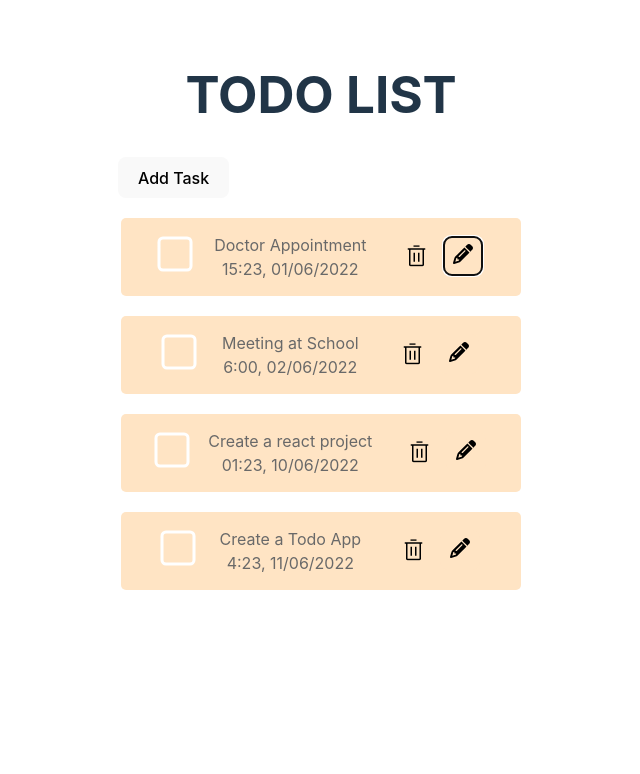
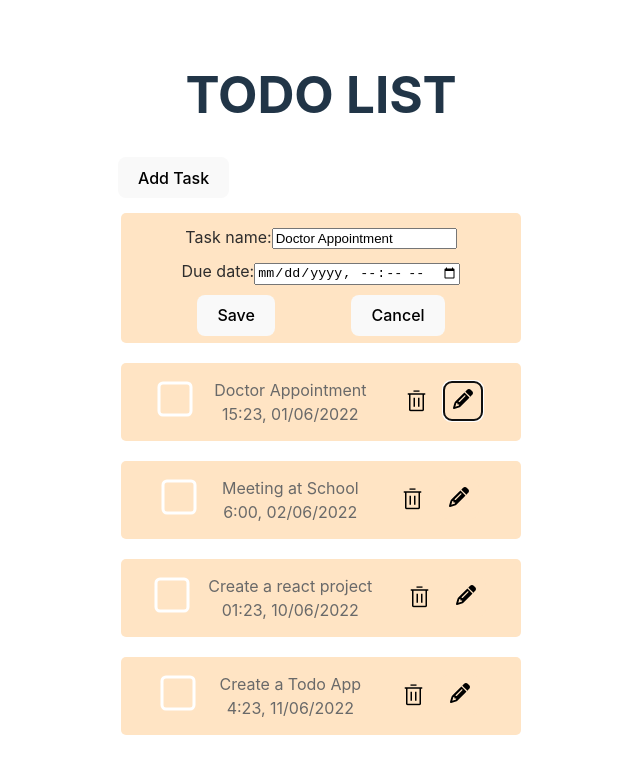
Before and after one commit to radoslavvkostadinov/todo-react-app, a React (Vite) app: page / in a window 1280 px wide. Both pictures are taken after a click on the button 781 px from the left and 256 px from the top of the page. Shown: the top 774 px of the page, without its empty margins (319-959 px from the left). Built offline with nearby package versions, Linux system fonts and the light colour scheme.

Commit message:
Add edit functionality and improve styling

```diff
--- a/src/App.css
+++ b/src/App.css
@@ -169,12 +169,13 @@
 .create-todo {
   display: flex;
   flex-direction: column;
-  margin-left: 440px;
   background-color: bisque;
   width: 400px;
   justify-content: center;
   align-items: center;
   border-radius: 5px;
+  margin-top: 5px;
+  margin-bottom: 10px;
 }
 
 .create-todo label {
@@ -186,3 +187,28 @@
   width: 100px;
   margin: 5px;
 }
+
+.edit-todo {
+  display: flex;
+  flex-direction: column;
+  /* margin-left: 440px; */
+  background-color: bisque;
+  width: 400px;
+  height: 130px;
+  justify-content: center;
+  border-radius: 5px;
+  margin-top: 5px;
+  margin-bottom: 10px;
+}
+
+.edit-todo label {
+  margin: 5px;
+  color: rgb(46, 45, 45);
+}
+
+
+.save-cancel-btn{
+  display: flex;
+  justify-content: space-evenly;
+  margin-top: 5px
+};
--- a/src/components/CreateTodo.jsx
+++ b/src/components/CreateTodo.jsx
@@ -1,6 +1,7 @@
 import { useState } from "react"
 
 export default function CreateTodo({ addTodo, onTaskName, onTaskDate, taskName, date }) {
+
     const [showInput, setShowInput] = useState(false);
     const handleClick = () => setShowInput(!showInput);
 
--- /dev/null
+++ b/src/components/EditTodo.jsx
@@ -0,0 +1,50 @@
+import { useEffect, useState } from "react"
+
+export default function EditTodo({ task, updateTask, cancelEdit }) {
+
+    const [taskName, setTaskName] = useState(task.text);
+    const [taskDate, setTaskDate] = useState(task.dueDate);
+
+
+    useEffect(() => {
+        setTaskName(task.text);
+        setTaskDate(task.dueDate);
+    }, [task])
+
+
+    const handleSave = () => {
+        const updatedTask = {
+            ...task,
+            text: taskName,
+            dueDate: taskDate
+        };
+
+        updateTask(updatedTask);
+    }
+
+    return (
+        <div className="edit-todo">
+            <label>
+                Task name:
+                <input
+                    type="text"
+                    value={taskName}
+                    onChange={(e) => setTaskName(e.target.value)}
+                />
+            </label>
+            <label>
+                Due date:
+                <input
+                    type="datetime-local"
+                    value={taskDate}
+                    onChange={(e) => setTaskDate(e.target.value)}
+                />
+            </label>
+            <div className="save-cancel-btn">
+                <button className="save-btn" onClick={handleSave}>Save</button>
+                <button className="cancel-btn" onClick={cancelEdit}>Cancel</button>
+            </div>
+        </div>
+    )
+
+}
--- a/src/components/TodoList.jsx
+++ b/src/components/TodoList.jsx
@@ -3,15 +3,20 @@ import TodoListItem from "./TodoListItem"
 import { idIncrementer, todos } from "../data/todos";
 import CreateTodo from "./CreateTodo";
 import { toast } from "react-toastify";
+import EditTodo from "./EditTodo";
 export default function TodoList() {
+
 
     const [tasks, setTasks] = useState(todos);
     const [newTaskName, setNewTaskName] = useState('');
     const [newTaskDate, setNewTaskDate] = useState('');
+    const [showEdit, setShowEdit] = useState(false);
+    const [edit, setEdit] = useState(null);
     const deleteTask = (id) => setTasks(tasks.filter((task) => task.id !== id));
     const toggleCompleted = (id) => setTasks(tasks.map((task) => task.id === id
         ? { ...task, completed: !task.completed }
         : task));
+    const editTask = (id) => setEdit(tasks.find((task) => task.id === id));
 
     const newTodo =
     {
@@ -49,8 +54,36 @@ export default function TodoList() {
         setNewTaskDate('');
     };
 
+
+
+    // const editingTask = (id) => {
+
+    //     const editTask = (id) => setEdit(tasks.filter((task) => task.id === id));
+    //     editTask(id);
+
+    //     const myTask = edit[0];
+    //     const task = {
+    //         id: myTask.id,
+    //         text: myTask.text,
+    //         completed: myTask.completed,
+    //         dueDate: myTask.dueDate
+    //     }
+
+    //     setTasks([...tasks, task]);
+    //     setEdit('');
+    //     setNewTaskName('');
+    //     setNewTaskDate('');
+
+    // }
+
+
+    const updateTask = (updatedTask) => {
+        setTasks(tasks.map((task) => task.id === updatedTask.id ? updatedTask : task));
+        setEdit(null);
+    };
     return (
         <>
+            <div className="todo-list-container">
                 <CreateTodo
                     addTodo={addNewTask}
                     onTaskName={setNewTaskName}
@@ -58,13 +91,18 @@ export default function TodoList() {
                     taskName={newTaskName}
                     date={newTaskDate}
                 />
-            <div className="todo-list-container">
+                {edit && (<EditTodo
+                    task={edit}
+                    updateTask={updateTask}
+                    cancelEdit={() => setEdit(null)}
+                />)}
                 {tasks.map((task) => (
                     <TodoListItem
                         key={task.id}
                         task={task}
                         deleteTask={deleteTask}
                         toggleCompleted={toggleCompleted}
+                        editTask={editTask}
                     />
                 ))}
             </div>
--- a/src/components/TodoListItem.jsx
+++ b/src/components/TodoListItem.jsx
@@ -1,4 +1,4 @@
-export default function TodoListItem({ task, deleteTask, toggleCompleted }) {
+export default function TodoListItem({ task, deleteTask, editTask, toggleCompleted }) {
 
 
     return (
@@ -27,7 +27,7 @@ export default function TodoListItem({ task, deleteTask, toggleCompleted }) {
                         <path transform="translate(-2.5 -1.25)" d="M15,18.75H5A1.251,1.251,0,0,1,3.75,17.5V5H2.5V3.75h15V5H16.25V17.5A1.251,1.251,0,0,1,15,18.75ZM5,5V17.5H15V5Zm7.5,10H11.25V7.5H12.5V15ZM8.75,15H7.5V7.5H8.75V15ZM12.5,2.5h-5V1.25h5V2.5Z" id="Fill"></path>
                     </svg>
                 </button>
-                <button className="edit-button">
+                <button className="edit-button" onClick={() => editTask(task.id)}>
                     <svg className="edit-svgIcon" viewBox="0 0 512 512">
                         <path d="M410.3 231l11.3-11.3-33.9-33.9-62.1-62.1L291.7 89.8l-11.3 11.3-22.6 22.6L58.6 322.9c-10.4 10.4-18 23.3-22.2 37.4L1 480.7c-2.5 8.4-.2 17.5 6.1 23.7s15.3 8.5 23.7 6.1l120.3-35.4c14.1-4.2 27-11.8 37.4-22.2L387.7 253.7 410.3 231zM160 399.4l-9.1 22.7c-4 3.1-8.5 5.4-13.3 6.9L59.4 452l23-78.1c1.4-4.9 3.8-9.4 6.9-13.3l22.7-9.1v32c0 8.8 7.2 16 16 16h32zM362.7 18.7L348.3 33.2 325.7 55.8 314.3 67.1l33.9 33.9 62.1 62.1 33.9 33.9 11.3-11.3 22.6-22.6 14.5-14.5c25-25 25-65.5 0-90.5L453.3 18.7c-25-25-65.5-25-90.5 0zm-47.4 168l-144 144c-6.2 6.2-16.4 6.2-22.6 0s-6.2-16.4 0-22.6l144-144c6.2-6.2 16.4-6.2 22.6 0s6.2 16.4 0 22.6z"></path>
                     </svg>
```
Lines whose indentation alone changed are shown as unchanged.
